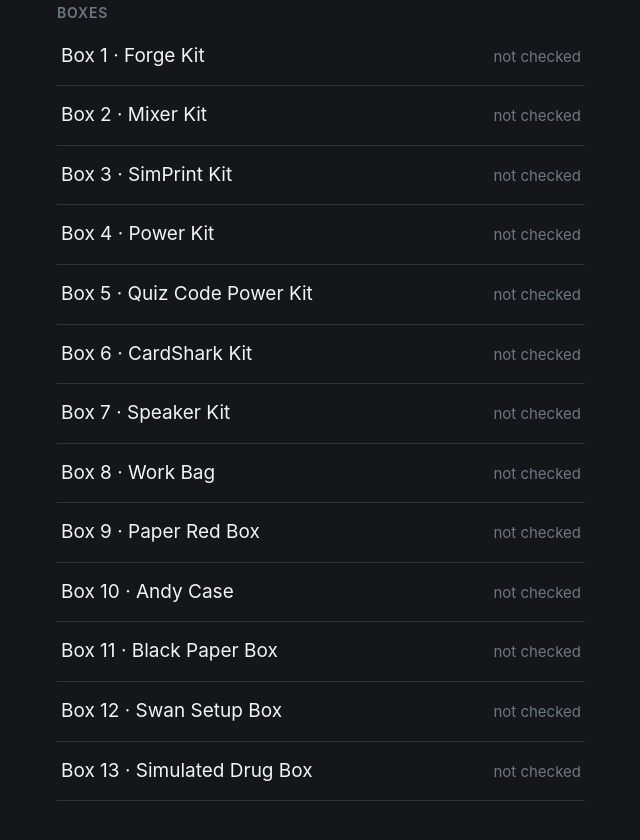
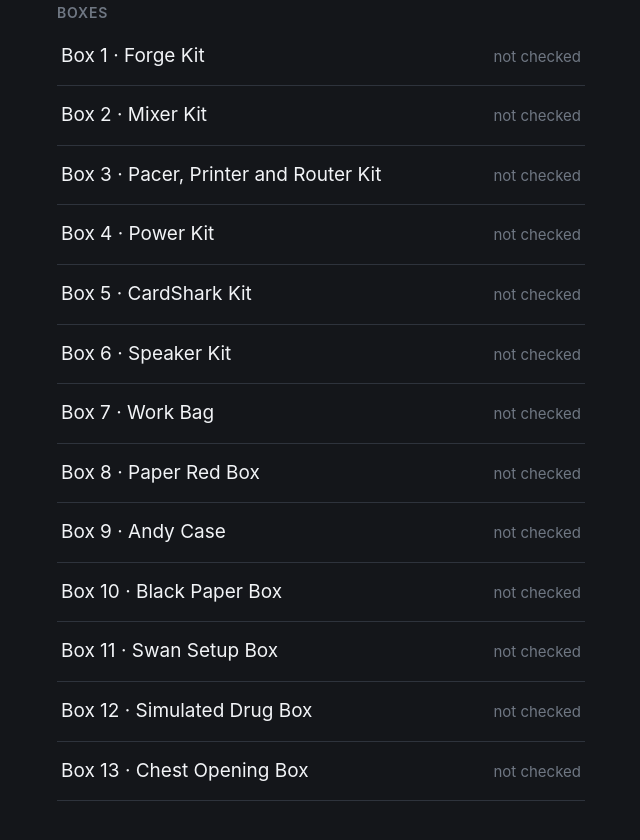
Before and after one commit to m-k-stahl/anvil, a plain HTML site: page kit/index.html in a window 1280 px wide. Shown: the part 588-1428 px from the top of the page, without its empty margins (319-959 px from the left). Drawn offline with Linux system fonts and the light colour scheme.

Commit message:
Practice pack changes: renumber boxes 1-13, Box 3 and Box 4 rebuilt (MS 11-17)
Old Box 5 (Quiz Code Power Kit) is removed and every box above it moves
down one: 5 CardShark, 6 Speaker, 7 Work Bag, 8 Paper Red Box, 9 Andy
Case, 10 Black Paper Box, 11 Swan Setup, 12 Simulated Drug, and a new 13
Chest Opening Box in Tote 3. Load-outs and tote references follow.

Box 3 is the Pacer, Printer and Router Kit; Box 4 is the one power kit
for OH, Quiz Code and ECCO days. Tote 1 names the orange cord and the
Belkin strip; Tote 2 adds the name badge bag; Tote 3 adds preservatives
and spare Kool-Aid. Gaffer tape to Box 1; prop phone off every list;
pacer iPad and power bank out of the Work Bag.

A box packed in a tote on one load-out and loose on another now says so
per load-out ("OH day: in Tote 2 · Quiz Code day: loose") instead of a
single "Packed in" that was wrong on Quiz Code days.

Co-Authored-By: Claude Opus 5.5 <noreply@anthropic.com>

```diff
--- a/kit/index.html
+++ b/kit/index.html
@@ -127,10 +127,10 @@ const BOXES = {
       "@t2",
       "@t3",
       "@t4",
-      "@10",
       "@9",
+      "@8",
+      "@6",
       "@7",
-      "@8",
       "Facilitator table",
       "Wagon",
       "- Tie straps",
@@ -141,15 +141,15 @@ const BOXES = {
   qc: {
     group: "Load-out",
     name: "Quiz Code day load-out",
-    sub: "Everything that leaves for a Quiz Code day",
+    sub: "Quiz Code, ECCO and other QuizCode classes",
     items: [
       "@t1",
+      "@3",
       "@4",
       "@5",
       "@6",
       "@7",
-      "@8",
-      "@11",
+      "@10",
     ]
   },
 
@@ -159,7 +159,8 @@ const BOXES = {
     sub: "Yellow lid",
     items: [
       "Anvil Rack",
-      "Extension cords",
+      "Orange extension cord (heavy duty, for the power strip)",
+      "Belkin power strip",
       "@1",
       "@2",
     ]
@@ -171,6 +172,7 @@ const BOXES = {
     items: [
       "Print Rack",
       "InnoView INVPM406 display panels (2)",
+      "Bag for name badges",
       "@3",
       "@4",
     ]
@@ -198,6 +200,10 @@ const BOXES = {
       "Towels (4)",
       "Trash bags",
       "Gloves",
+      "Potassium sorbate, bag",
+      "Sodium benzoate, bag",
+      "Kool-Aid, spare packets",
+      "@11",
       "@12",
       "@13",
     ]
@@ -237,6 +243,7 @@ const BOXES = {
       "USB cable, MacBook to Notepad ch 7/8",
       "TP-Link TL-WR3002X (uplink only, no backup role)",
       "ESP32 backup for bleed rig",
+      "Gaffer tape",
     ]
   },
   2: {
@@ -247,48 +254,40 @@ const BOXES = {
       "Mixer power supply",
       "Audio snake (4 XLR to TRS)",
       "Speaker cables (two long and two short)",
-      "Prop phone",
       "USB button for alarm cancel",
       "- USB extension cord",
     ]
   },
   3: {
-    name: "Box 3 · SimPrint Kit",
-    sub: "Tablet, cards and paper",
+    name: "Box 3 · Pacer, Printer and Router Kit",
     items: [
+      "Thermal printer paper, rolls (2)",
+      "Nighthawk router",
+      "- Power cord",
+      "Spare NFC reader",
       "Android tablet",
-      "NFC cards",
+      "NFC cards bag (printer)",
       "Patient card",
       "BG card",
-      "Two rolls of paper",
+      "iPad mini (pacer)",
+      "Pacer power supply (TalentCell YB1206000-USB)",
+      "- Charger",
+      "Lightning cable, pacer iPad",
+      "Medtronic 5388 (demonstration only)",
     ]
   },
   4: {
     name: "Box 4 · Power Kit",
-    sub: "Power supplies and cords",
+    sub: "The one power kit for OH, Quiz Code and ECCO days",
     items: [
-      "Extension cords (4)",
-      "- Speakers (2)",
-      "- Bleed rig (1)",
-      "- Print rack (1)",
-      "Power strip (MacBooks, Anvil Rack, Mixer, iPads)",
-      "Heavy-duty power cord for power strip (orange)",
-      "Gaffer tape",
-      "Medtronic 5388 (demonstration only)",
+      "Extension cords, assorted",
+      "USB power supplies (4)",
+      "USB-C cords, assorted",
+      "USB-Lightning cords, assorted",
     ]
   },
   5: {
-    name: "Box 5 · Quiz Code Power Kit",
-    sub: "Quiz Code days only, not OH",
-    items: [
-      "4 Anker USB power supplies and power cords",
-      "12 USB-C cords",
-      "4 extension cords",
-      "8 Lightning cords",
-    ]
-  },
-  6: {
-    name: "Box 6 · CardShark Kit",
+    name: "Box 5 · CardShark Kit",
     sub: "Quiz Code days only, not OH",
     items: [
       "Four CardShark modules",
@@ -299,16 +298,16 @@ const BOXES = {
       "Table stands",
     ]
   },
-  7: {
-    name: "Box 7 · Speaker Kit",
+  6: {
+    name: "Box 6 · Speaker Kit",
     sub: "Powered speakers",
     items: [
       "Pair of powered speakers",
       "Power cords",
     ]
   },
-  8: {
-    name: "Box 8 · Work Bag",
+  7: {
+    name: "Box 7 · Work Bag",
     sub: "Charge the night before",
     items: [
       "MacBook Pro M4 16\"",
@@ -318,18 +317,14 @@ const BOXES = {
       "- Charger and USB-C cable",
       "iPad Pro 12.9 (backup)",
       "- Charger and USB-C cable",
-      "iPad mini (Pacer)",
-      "- Charger and Lightning cable",
       "MacBook Pro M1 13\" (Sound Control) with charger",
       "Stream Deck",
       "- Cable",
       "- Stand",
-      "Anker PowerIQ 3 power bank (Pacer iPad)",
-      "- Charger and cable",
     ]
   },
-  9: {
-    name: "Box 9 · Paper Red Box",
+  8: {
+    name: "Box 8 · Paper Red Box",
     sub: "Blue top file box",
     items: [
       "Paperwork folder",
@@ -352,8 +347,8 @@ const BOXES = {
       "- Laminated Swan screen grabs",
     ]
   },
-  10: {
-    name: "Box 10 · Andy Case",
+  9: {
+    name: "Box 9 · Andy Case",
     sub: "Mannequin",
     items: [
       "Andy with legs, central line, ET tube and PA catheter",
@@ -367,8 +362,8 @@ const BOXES = {
       "Epicardial wire",
     ]
   },
-  11: {
-    name: "Box 11 · Black Paper Box",
+  10: {
+    name: "Box 10 · Black Paper Box",
     sub: "Quiz Code days only, not OH",
     items: [
       "Student booklets",
@@ -376,16 +371,16 @@ const BOXES = {
       "Instructor booklets",
     ]
   },
-  12: {
-    name: "Box 12 · Swan Setup Box",
+  11: {
+    name: "Box 11 · Swan Setup Box",
     items: [
       "Saline, 1 liter",
       "Arterial and Swan pressure tubing",
       "Transducer holder",
     ]
   },
-  13: {
-    name: "Box 13 · Simulated Drug Box",
+  12: {
+    name: "Box 12 · Simulated Drug Box",
     items: [
       "Dexmedetomidine, Shea tubing",
       "Nicardipine, Shea tubing",
@@ -396,6 +391,15 @@ const BOXES = {
       "Dobutamine, Shea tubing",
       "Saline 1 liter, continuous IV (simulated)",
       "Extra IV tubing for Four Peaks",
+    ]
+  },
+  13: {
+    name: "Box 13 · Chest Opening Box",
+    items: [
+      "Mayo scissors",
+      "Wire cutter",
+      "Cooley retractor",
+      "Scalpel handle, #10 (no blade)",
     ]
   },
 };
@@ -492,6 +496,45 @@ function packedIn(boxId) {
     BOXES[k].group !== "Load-out" && parse(k).some(it => it.ref === boxId));
 }
 
+// Inside one load-out, the container that directly holds a box, or null if
+// that load-out does not take the box at all.
+function holderIn(rootId, boxId, path) {
+  path = path || [];
+  if (!BOXES[rootId] || path.includes(rootId)) return null;
+  const refs = parse(rootId).filter(it => it.ref).map(it => it.ref);
+  if (refs.includes(boxId)) return rootId;
+  for (const r of refs) {
+    const h = holderIn(r, boxId, path.concat(rootId));
+    if (h) return h;
+  }
+  return null;
+}
+
+// Where a box travels, as shown under its name. A box can sit in a tote on
+// one load-out and travel loose on another (Box 3 is in Tote 2 on OH days
+// and loose on Quiz Code days), so each load-out that takes it is asked.
+// Same place on every load-out: "Packed in Tote 1", or nothing if loose.
+// Different places: one entry per load-out, e.g. "OH day: in Tote 2".
+function placement(boxId) {
+  const link = k => '<a href="?b=' + encodeURIComponent(k) + '">' + esc(BOXES[k].name) + '</a>';
+  const isLoadout = k => BOXES[k].group === "Load-out";
+  const per = Object.keys(BOXES).filter(isLoadout)
+    .map(L => ({ L: L, h: holderIn(L, boxId) }))
+    .filter(p => p.h);
+  if (!per.length) {
+    const parent = packedIn(boxId);
+    return parent ? "Packed in " + link(parent) : "";
+  }
+  const where = per.map(p => isLoadout(p.h) ? "loose" : p.h);
+  if (where.every(w => w === where[0])) {
+    return where[0] === "loose" ? "" : "Packed in " + link(where[0]);
+  }
+  return per.map((p, i) =>
+    esc(BOXES[p.L].name.replace(/ load-out$/, "")) + ": " +
+    (where[i] === "loose" ? "loose" : "in " + link(where[i]))
+  ).join(" · ");
+}
+
 function renderPicker() {
   app.innerHTML =
     '<header><h1 class="boxname">All boxes</h1>' +
@@ -513,12 +556,12 @@ function renderBox() {
   const items = parse(id);
   const on = readTicks(id);
   const isLoadout = box.group === "Load-out";
-  const parent = packedIn(id);
+  const place = placement(id);
   const c = count(id);
 
   const meta = [];
   if (box.sub) meta.push(esc(box.sub));
-  if (parent) meta.push('Packed in <a href="?b=' + encodeURIComponent(parent) + '">' + esc(BOXES[parent].name) + '</a>');
+  if (place) meta.push(place);
 
   app.innerHTML =
     '<nav class="back"><a href="' + esc(location.pathname) + '">‹ All boxes</a></nav>' +
```
